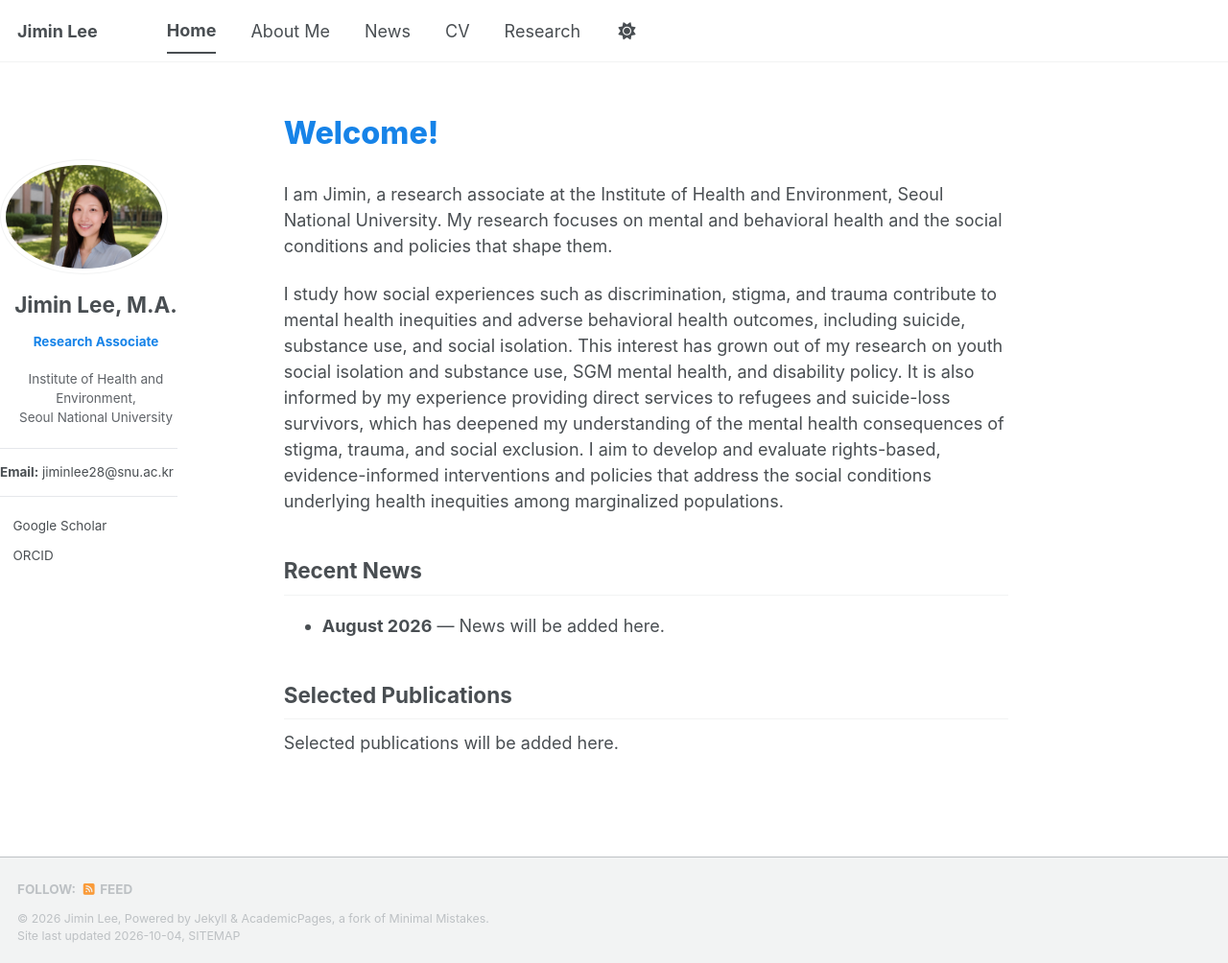
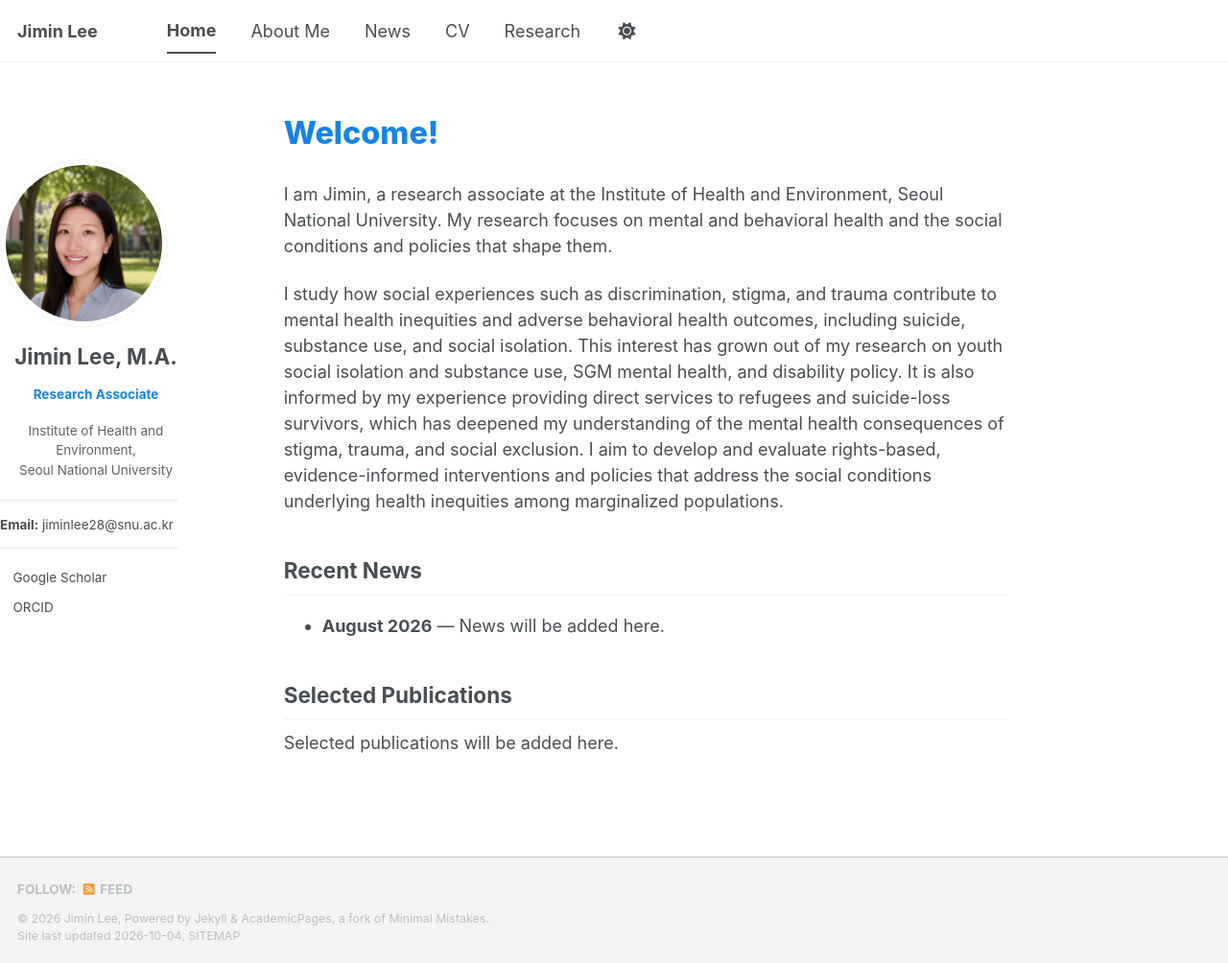
Before and after one commit to jiminlee-research/jiminlee-research.github.io, a Jekyll site: the page built from _pages/about.md, in a window 1280 px wide and 1004 px high. Shown: the whole window at 96% size. Built offline with Jekyll 4.4.1, drawn with Linux system fonts in a browser that asks for light colours; a style sheet for code colours, icons or effects is not loaded.

Commit message:
Update _config.yml

```diff
--- a/_config.yml
+++ b/_config.yml
@@ -23,7 +23,7 @@ repository               : "jiminlee-research.github.io"
 #               Additional customization can be done by editing /_includes/author-profile.html
 author:
   # Biographic information
-  avatar           : "IMG_0239.JPG"
+  avatar           : "IMG_0241.jpg"
   name             : "Jimin Lee, M.A."
   pronouns         : # example: "she/her"
   bio              : "Research Associate"
```
